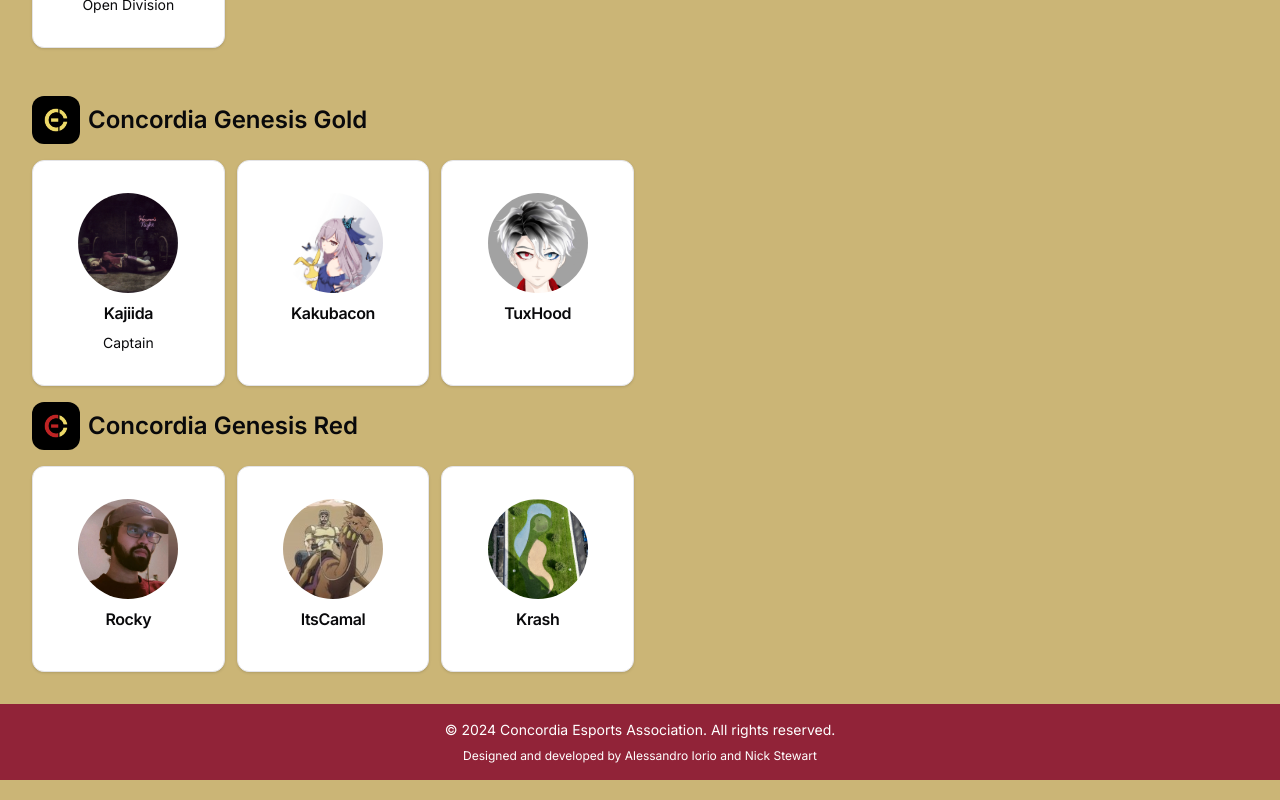
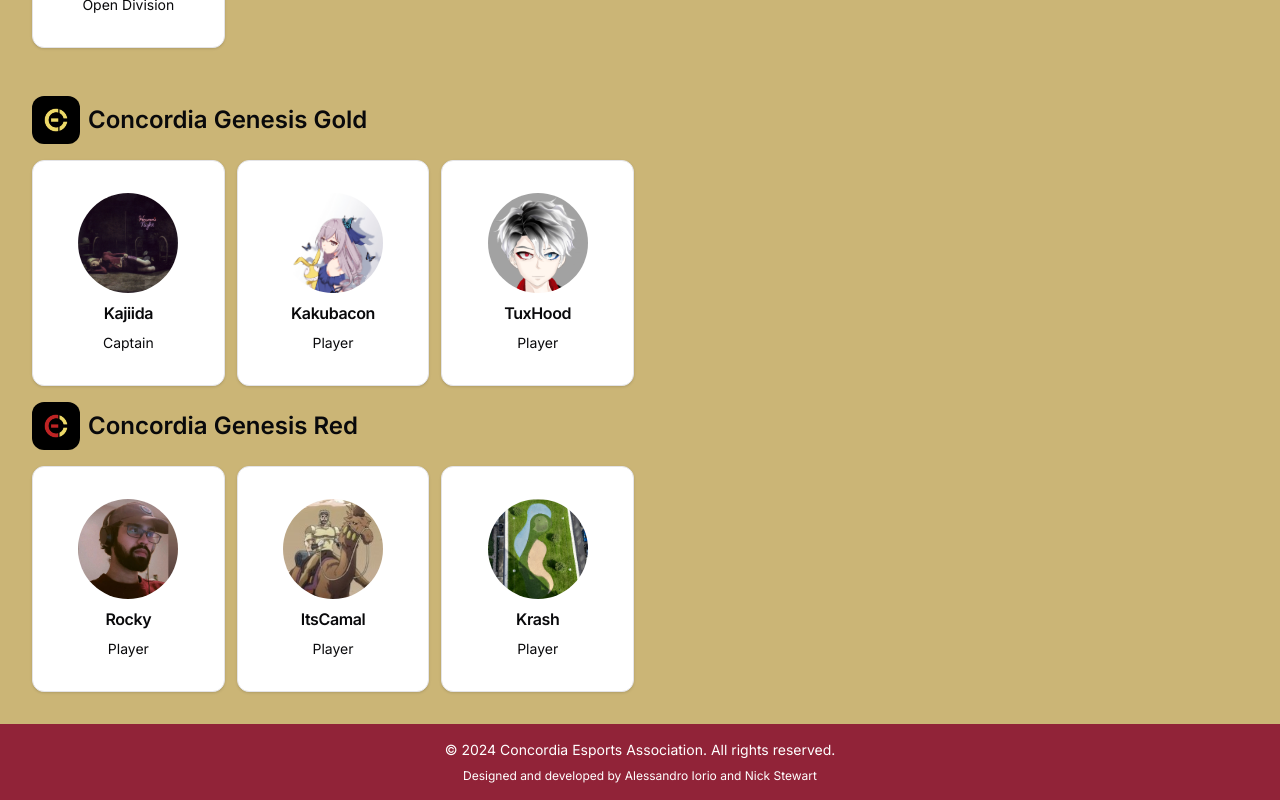
Before and after one commit to Sandrooreo/concordia-esports-associtation, a Next.js app: page /teams/apex-legends in a window 1280 px wide. Shown: the part 1010-1810 px from the top of the page. Built offline with nearby package versions, Linux system fonts and the light colour scheme.

Commit message:
apex fix

```diff
--- a/app/teams/apex-legends/page.tsx
+++ b/app/teams/apex-legends/page.tsx
@@ -84,10 +84,12 @@
             />
             <TeamMemberCard
               name="Kakubacon"
+              role="Player"
               icon="/apex/kakubacon.png"
             />
             <TeamMemberCard
               name="TuxHood"
+              role="Player"
               icon="/apex/tuxhood.png"
             />
             {/* Add more TeamMemberCards as needed */}
@@ -103,14 +105,17 @@
           <div className="grid grid-cols-2 sm:grid-cols-3 md:grid-cols-4 lg:grid-cols-5 xl:grid-cols-6 gap-3">
           <TeamMemberCard
               name="Rocky"
+              role="Player"
               icon="/apex/rocky.png"
             />
             <TeamMemberCard
               name="ItsCamal"
+              role="Player"
               icon="/apex/itscamal.png"
             />
           <TeamMemberCard
               name="Krash"
+              role="Player"
               icon="/apex/krash.png"
             />
           </div>
```
